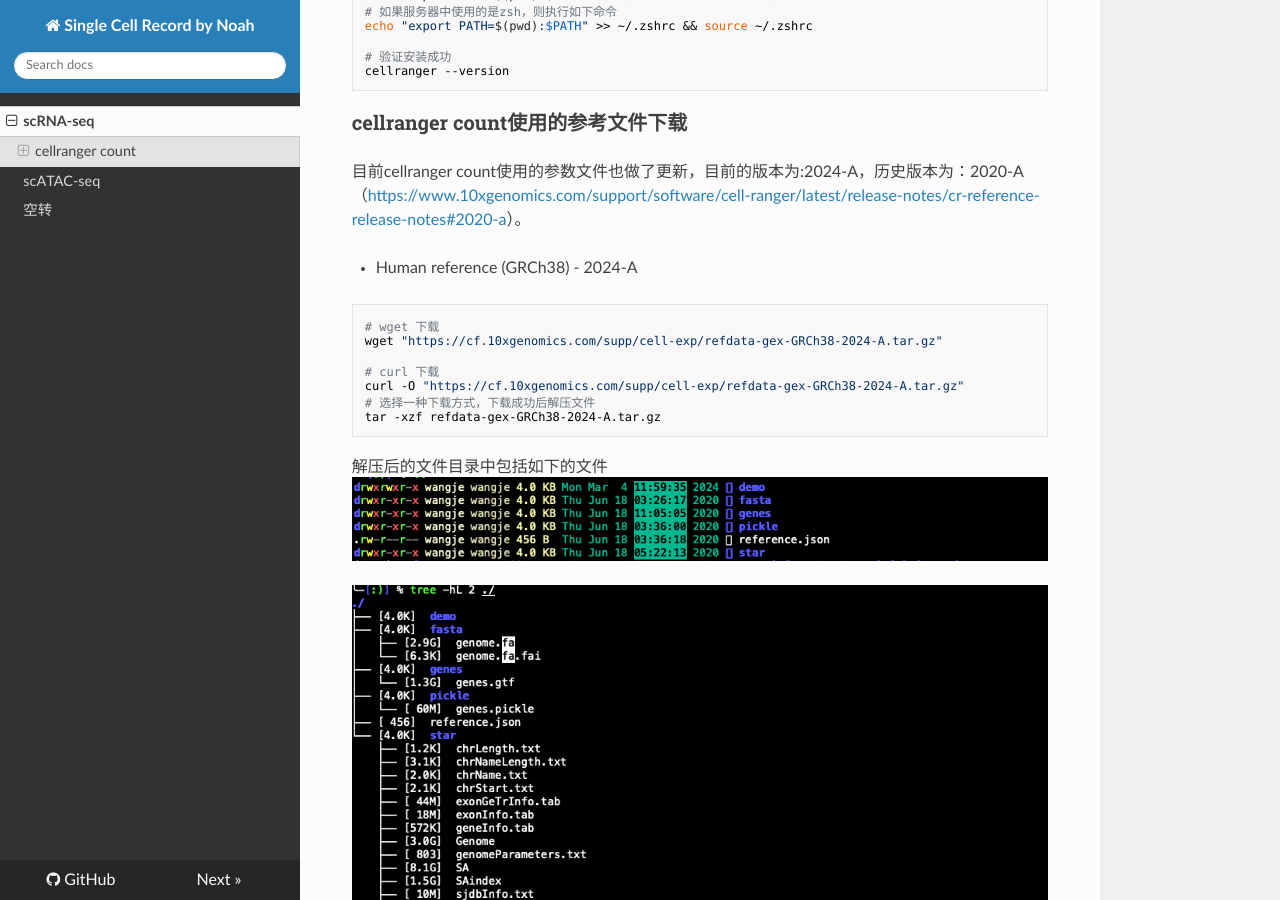
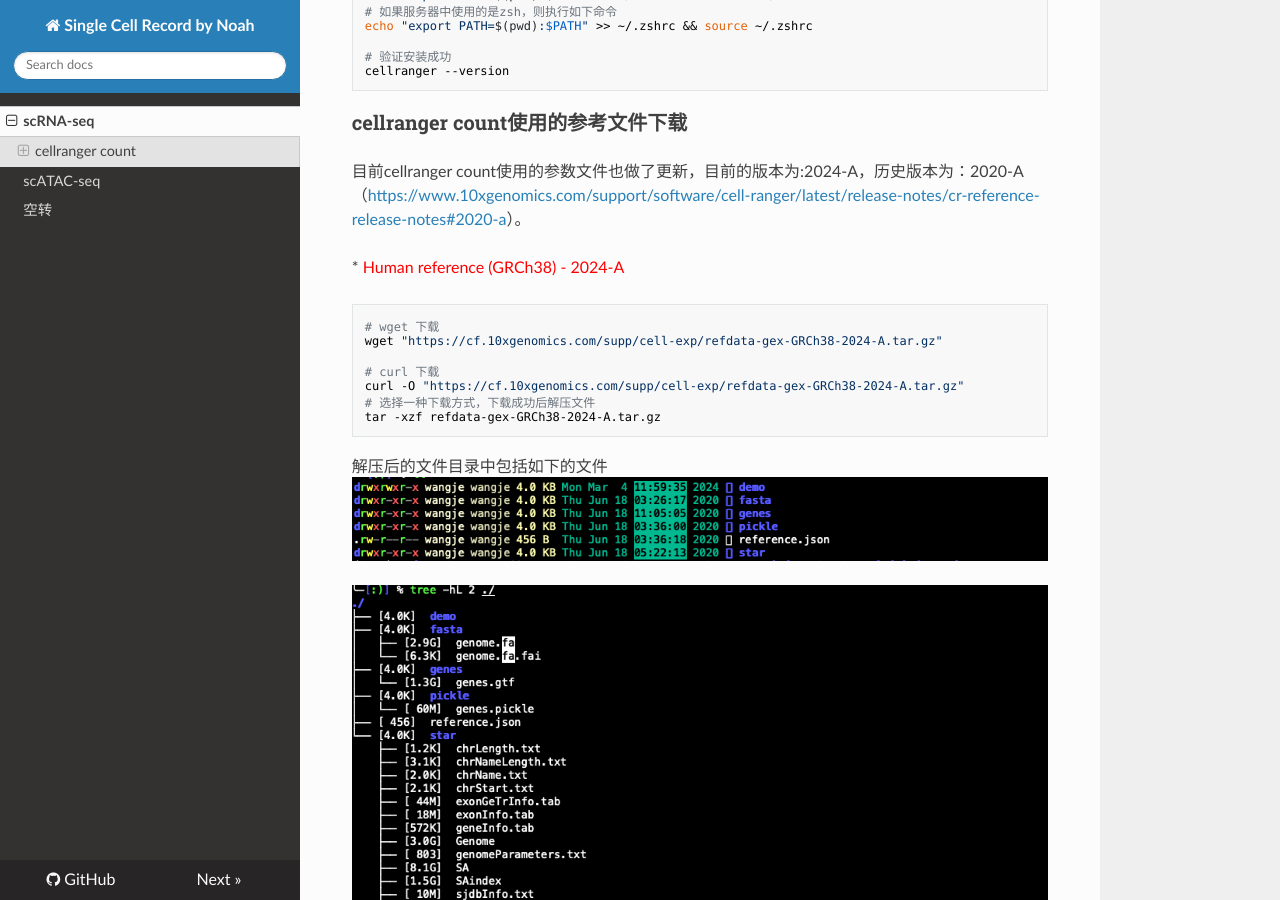
Before and after one commit to Wangjien/my-single-cell-record, an MkDocs documentation site: the page built from docs/scRNA-seq.md, in a window 1280 px wide and 900 px high, scrolled down 1229 px. Built offline with MkDocs 1.6.1, drawn with Linux system fonts in a browser that asks for light colours; nearby versions of some CDN libraries.

Commit message:
添加cellranger

````diff
--- a/docs/scRNA-seq.md
+++ b/docs/scRNA-seq.md
@@ -54,7 +54,7 @@ cellranger --version
 
 目前cellranger count使用的参数文件也做了更新，目前的版本为:2024-A，历史版本为：2020-A（[https://www.10xgenomics.com/support/software/cell-ranger/latest/release-notes/cr-reference-release-notes#2020-a](https://www.10xgenomics.com/support/software/cell-ranger/latest/release-notes/cr-reference-release-notes#2020-a)）。
 
-* Human reference (GRCh38) - 2024-A
+*<font color="red"> Human reference (GRCh38) - 2024-A</font>
 
 ```pwsh
 # wget 下载
````
